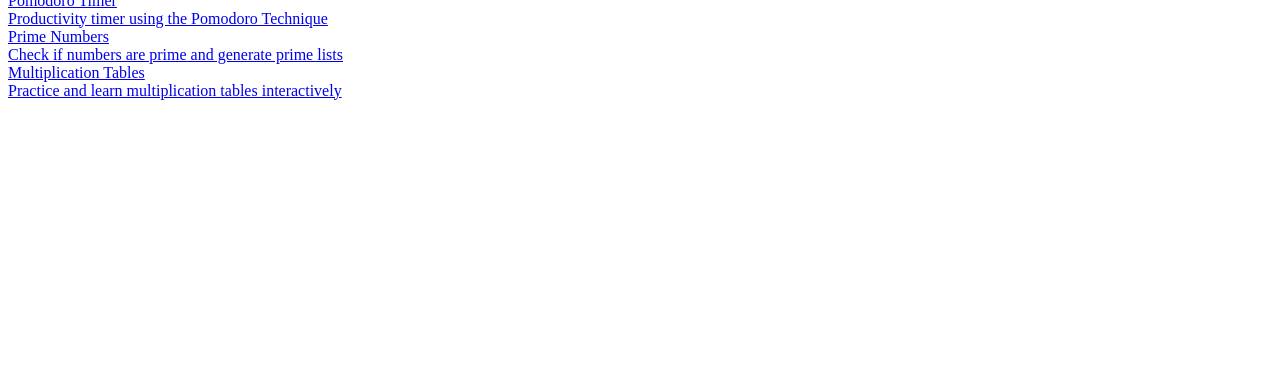
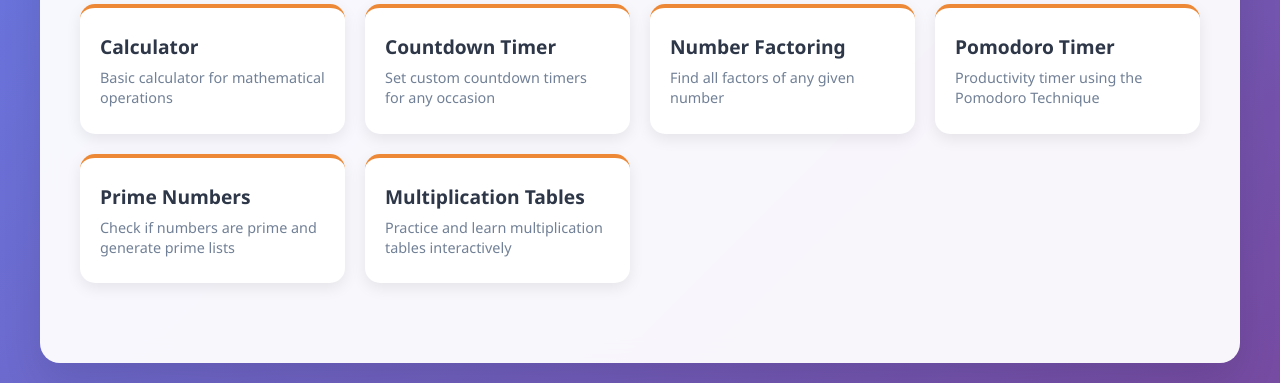
Before and after one commit to roalonpa/html-java, a plain HTML site: page index.html in a window 1280 px wide. Shown: the part 456-839 px from the top of the page. Before the commit the page ends 800 px from the top, so only its background shows below. Drawn offline with Linux system fonts and the light colour scheme.

Commit message:
stylesheet link changed

```diff
--- a/index.html
+++ b/index.html
@@ -5,7 +5,7 @@
     <meta name="viewport" content="width=device-width, initial-scale=1.0">
     <title>Play & Tools - Mini Games and Apps</title>
     <link rel="icon" type="image/svg+xml" href="favicon.svg">
-    <link rel="stylesheet" href="apps.css">
+    <link rel="stylesheet" href="styles.css">
 </head>
 <body>
     <div class="container">
```
